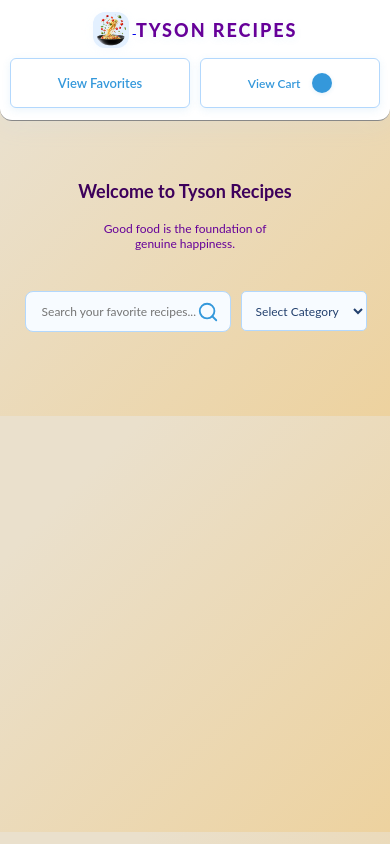
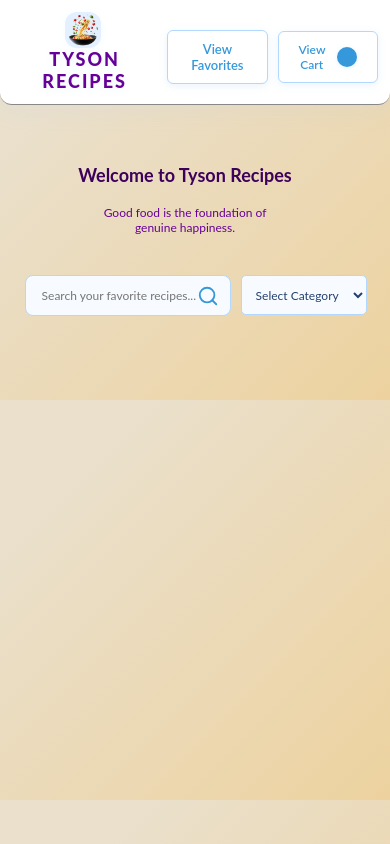
Before and after one commit to thalapathigugan/Task_06_Recipe-App_02, a plain HTML site: page index.html in a window 390 px wide. Drawn offline with Linux system fonts and the light colour scheme; no server answers; a web font is replaced by a local one.

Commit message:
update nav-view-bar buttons

```diff
--- a/style.css
+++ b/style.css
@@ -592,6 +592,51 @@ body h2 {
     flex-wrap: wrap;
     justify-content: center;
   }
+  nav {
+    display: flex !important;
+    flex-direction: row !important;
+    align-items: center !important;
+    justify-content: space-between !important;
+    gap: 10px !important;
+  }
+
+
+  .view-cart-btn {
+    background: #fff !important;
+    color: #3498db !important;
+    border: 1.5px solid #b3d8fd !important;
+    font-size: 13px;
+    font-weight: 600;
+    padding: 8px 12px !important;
+    border-radius: 4px !important;
+    min-width: 100px !important;
+    min-height: 24px !important;
+    cursor: pointer;
+    transition: background 0.2s, color 0.2s, border 0.2s;
+    box-shadow: 0 2px 8px rgba(52, 152, 219, 0.10);
+    display: flex;
+    align-items: center;
+    gap: 6px;
+  }
+
+  .view-favorites-btn {
+    background: #fff !important;
+    color: #3498db !important;
+    border: 1.5px solid #b3d8fd !important;
+    font-size: 13px;
+    font-weight: 600;
+    padding: 8px 12px !important;
+    border-radius: 4px !important;
+    min-width: 100px !important;
+    min-height: 42px !important;
+    cursor: pointer;
+    transition: background 0.2s, color 0.2s, border 0.2s;
+    box-shadow: 0 2px 8px rgba(52, 152, 219, 0.10);
+    display: flex;
+    align-items: center;
+    gap: 6px;
+  }
+
 }
 
 .favorite-btn {
@@ -691,7 +736,7 @@ body h2 {
 .categories-select {
   width: 100%;
   max-width: 200px;
-  min-height: 44px;
+  min-height: 48px;
   padding: 10px 16px;
   border: 1.5px solid #b3d8fd;
   border-radius: 8px;
```
